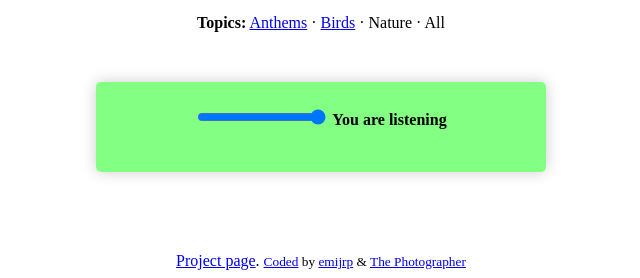
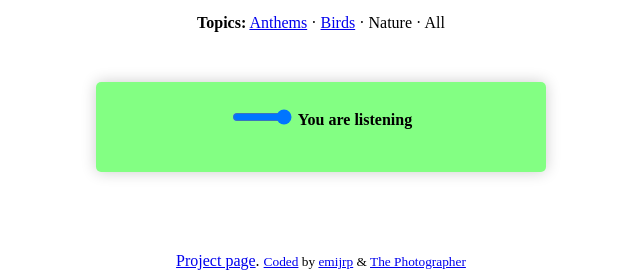
Before and after one commit to emijrp/wikiradio, a PHP site: page / in a window 1280 px wide. Shown: the part 751-1029 px from the top of the page, without its empty margins (319-959 px from the left). Run offline with PHP 8.4, Linux system fonts and the light colour scheme; data that the repository does not hold is empty.

Commit message:
volume with

```diff
--- a/wikiradio.css
+++ b/wikiradio.css
@@ -27,3 +27,6 @@
     margin: 80px auto auto auto;
     text-align: center;
 }
+input#volumeslider{
+    width: 60px;
+}
```
